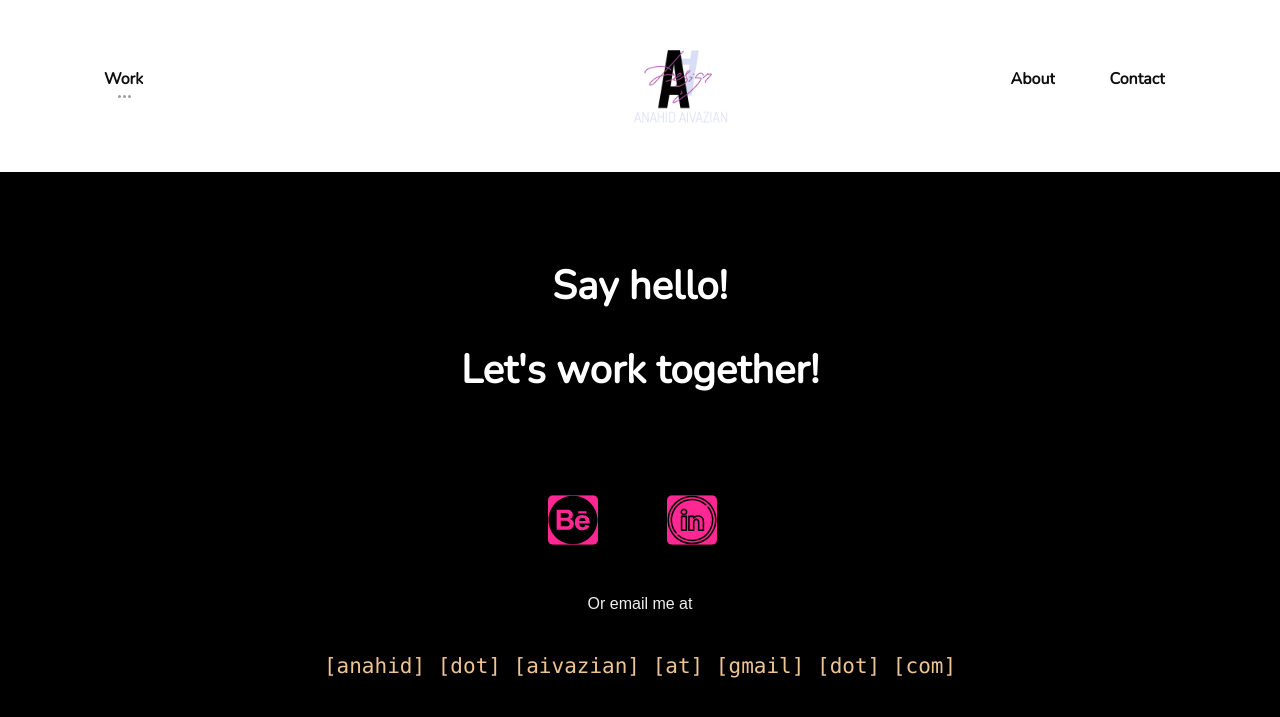
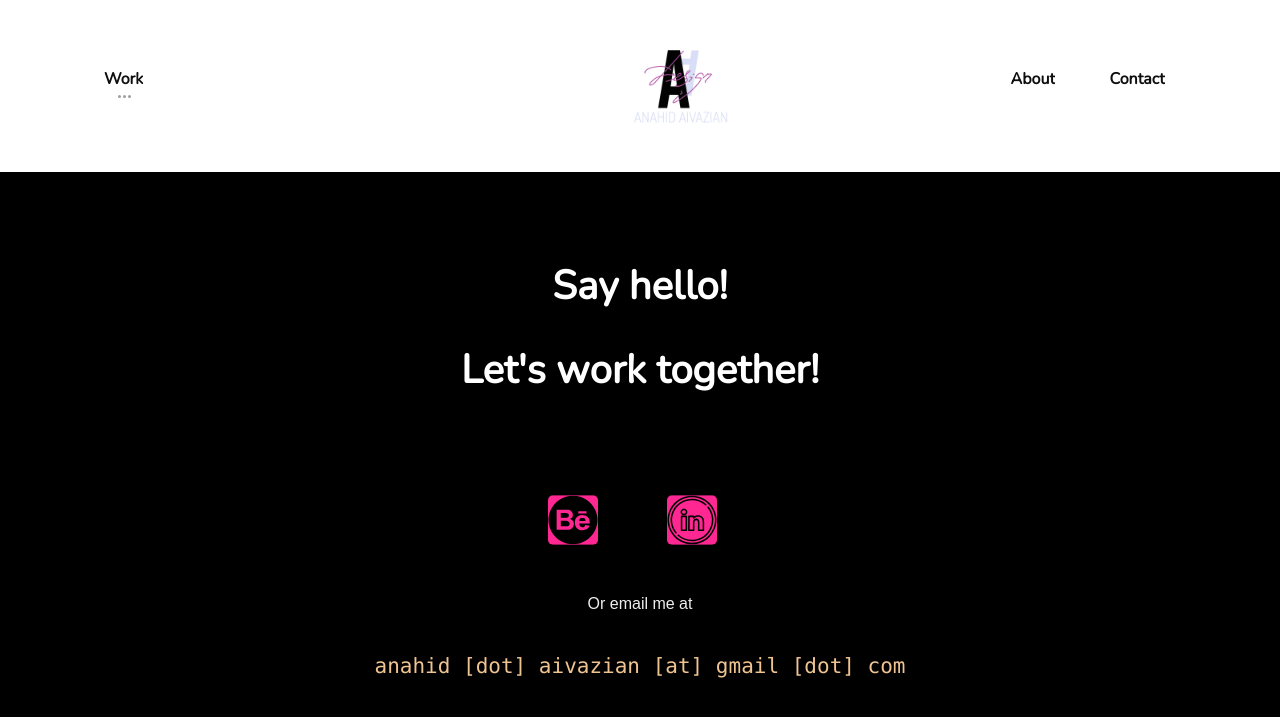
Before and after one commit to anaiv/anaiv.github.io, a Jekyll site: the page built from contact.html, in a window 1280 px wide. Shown: the top 717 px of the page. Built offline with Jekyll 4.4.1, drawn with Linux system fonts in a browser that asks for light colours.

Commit message:
contact info

```diff
--- a/_includes/_footer.html
+++ b/_includes/_footer.html
@@ -27,7 +27,7 @@
 
       {% if page.pageCustomId == 'ctc' %}
         <p class="text-center">Or email me at</p>
-        <p class="text-center f-s-1-5-rem"><code>[anahid] [dot] [aivazian] [at] [gmail] [dot] [com]</code></p>
+        <p class="text-center f-s-1-5-rem"><code>anahid [dot] aivazian [at] gmail [dot] com</code></p>
       {% endif %}
     </div>
 </nav>
```
